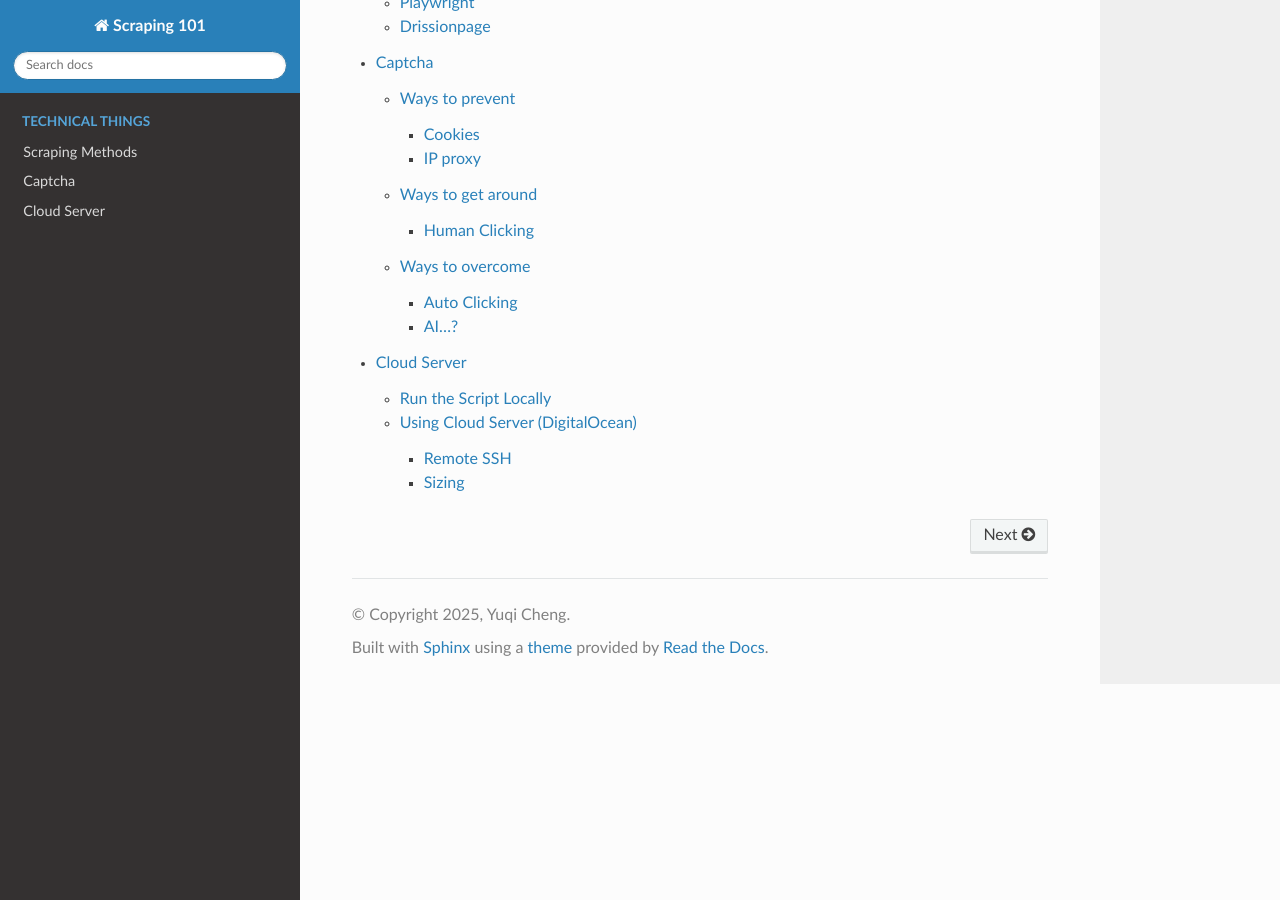
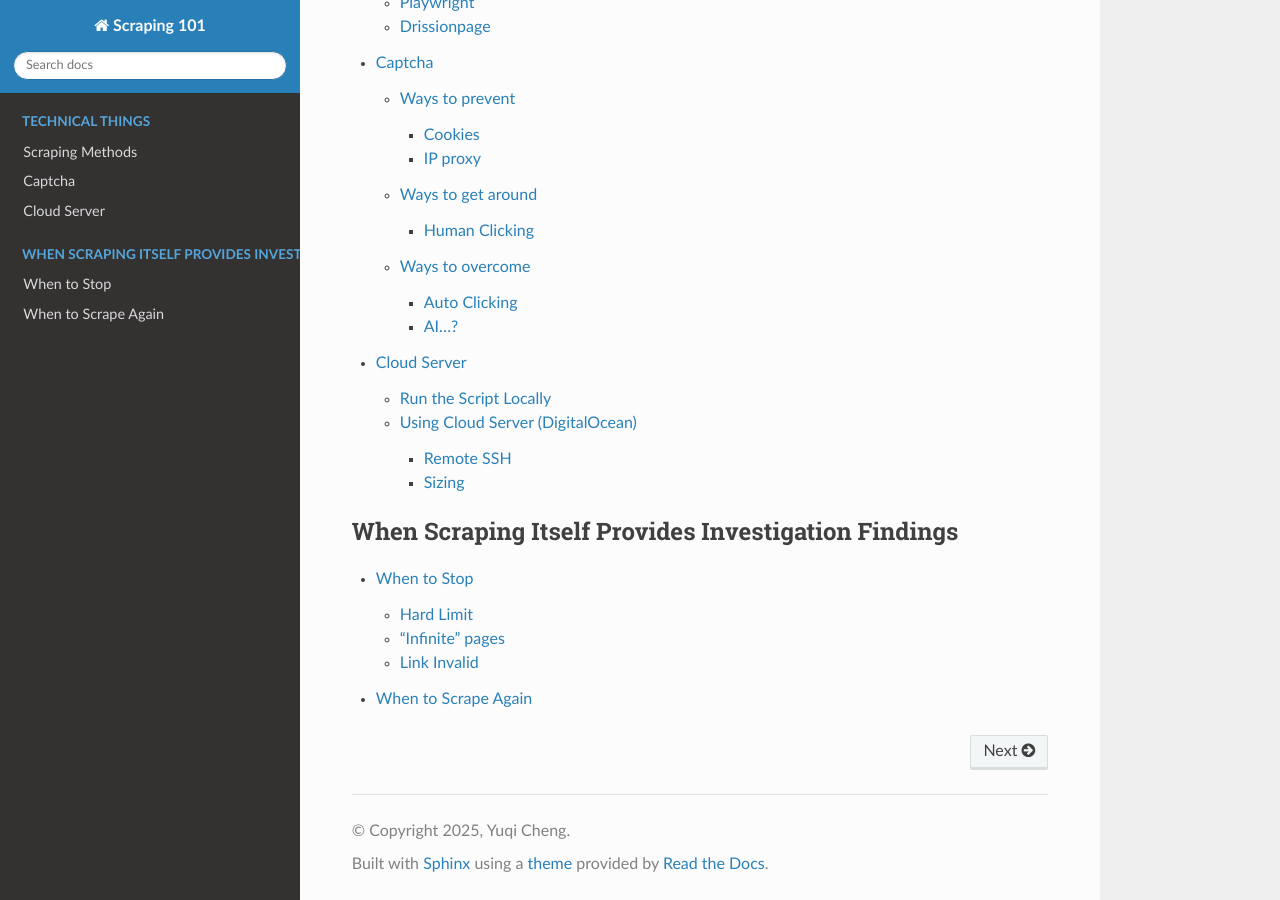
Before and after one commit to yc4330/Scraping-101, a Sphinx documentation site: the page built from source/index.rst, in a window 1280 px wide and 900 px high, scrolled down 722 px. Built offline with Sphinx 7.4.7 and the Read the Docs theme 3.1.0, drawn with Linux system fonts in a browser that asks for light colours.

Commit message:
new again

```diff
--- a/source/index.rst
+++ b/source/index.rst
@@ -33,6 +33,7 @@ Contents
 
 .. toctree::
    :maxdepth: 4
-   :caption: When Scraping Leads to Findings
+   :caption: When Scraping Itself Provides Investigation Findings
+
    stop
    again
```
Also changed, not shown: 15 other files.
